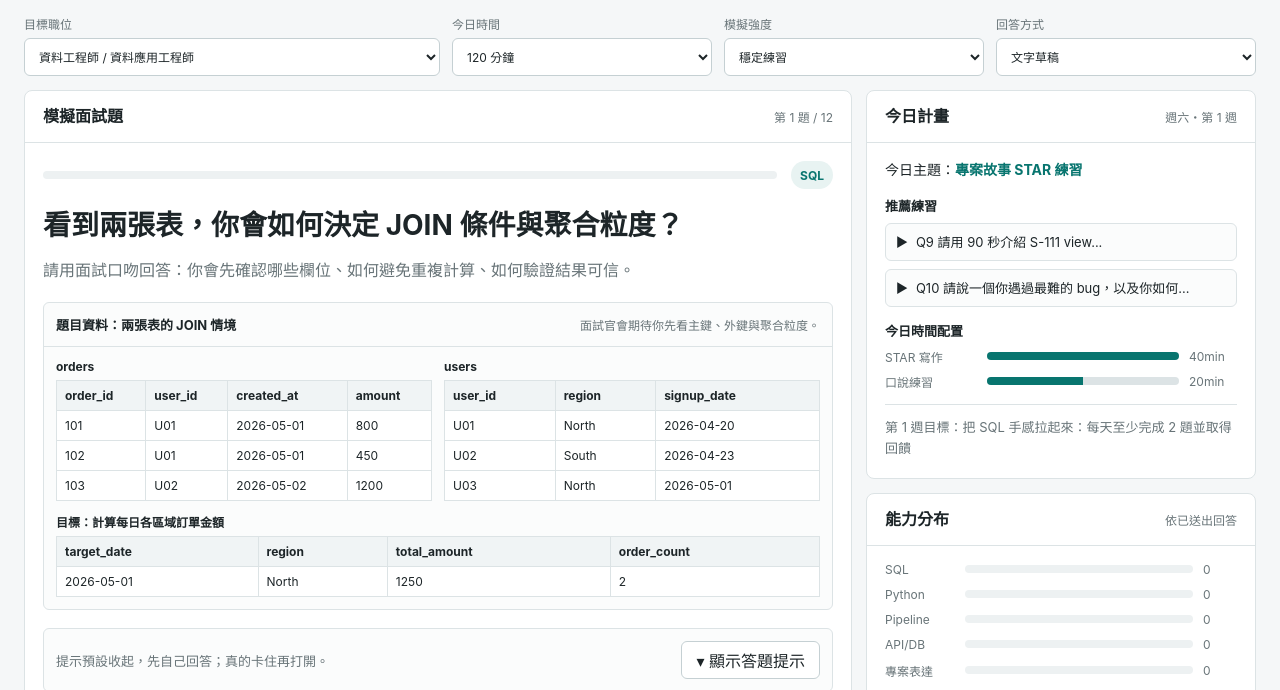
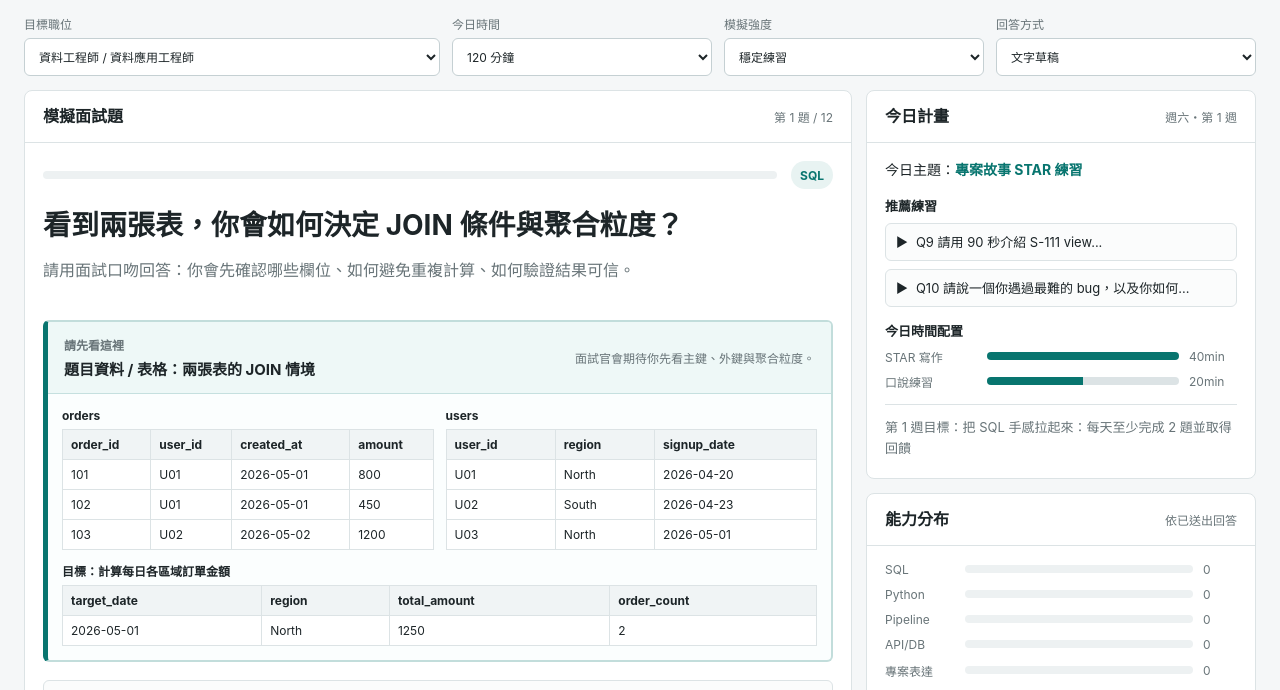
Before and after one commit to steven65026502/interview-trainer, a plain HTML site: page index.html in a window 1280 px wide. Shown: the part 88-778 px from the top of the page. Drawn offline with Linux system fonts and the light colour scheme.

Commit message:
Make interview question tables prominent

```diff
--- a/index.html
+++ b/index.html
@@ -211,9 +211,11 @@
     }
 
     .context-block {
-      border: 1px solid var(--line);
+      margin-top: 18px;
+      border: 2px solid rgba(15, 118, 110, 0.24);
+      border-left: 5px solid var(--accent);
       border-radius: 6px;
-      background: #fbfcfc;
+      background: #fbfefe;
       overflow: hidden;
     }
 
@@ -222,12 +224,24 @@
       align-items: center;
       justify-content: space-between;
       gap: 12px;
-      padding: 12px;
-      border-bottom: 1px solid var(--line);
+      padding: 14px 16px;
+      border-bottom: 1px solid rgba(15, 118, 110, 0.18);
+      background: #eef8f7;
+    }
+
+    .context-title {
+      display: grid;
+      gap: 5px;
+    }
+
+    .context-kicker {
+      color: var(--accent);
+      font-size: 12px;
+      font-weight: 800;
     }
 
     .context-head strong {
-      font-size: 13px;
+      font-size: 15px;
     }
 
     .context-head span {
@@ -236,7 +250,7 @@
     }
 
     .context-body {
-      padding: 12px;
+      padding: 14px;
       display: grid;
       gap: 12px;
     }
@@ -1918,7 +1932,10 @@
       const context = questionContexts[state.current];
       els.questionContext.innerHTML = `
         <div class="context-head">
-          <strong>題目資料：${context.title}</strong>
+          <div class="context-title">
+            <span class="context-kicker">請先看這裡</span>
+            <strong>題目資料 / 表格：${context.title}</strong>
+          </div>
           <span>${context.note}</span>
         </div>
         <div class="context-body">${context.html}</div>
```
